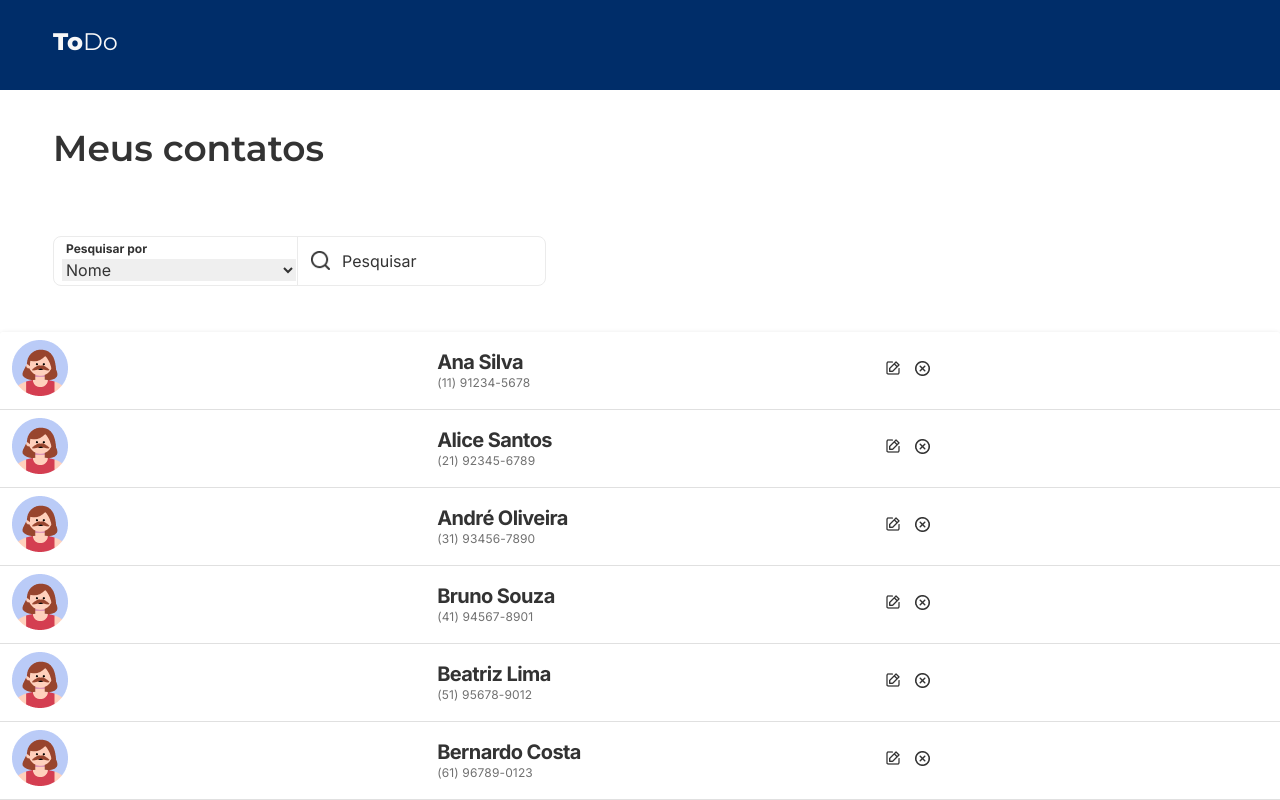
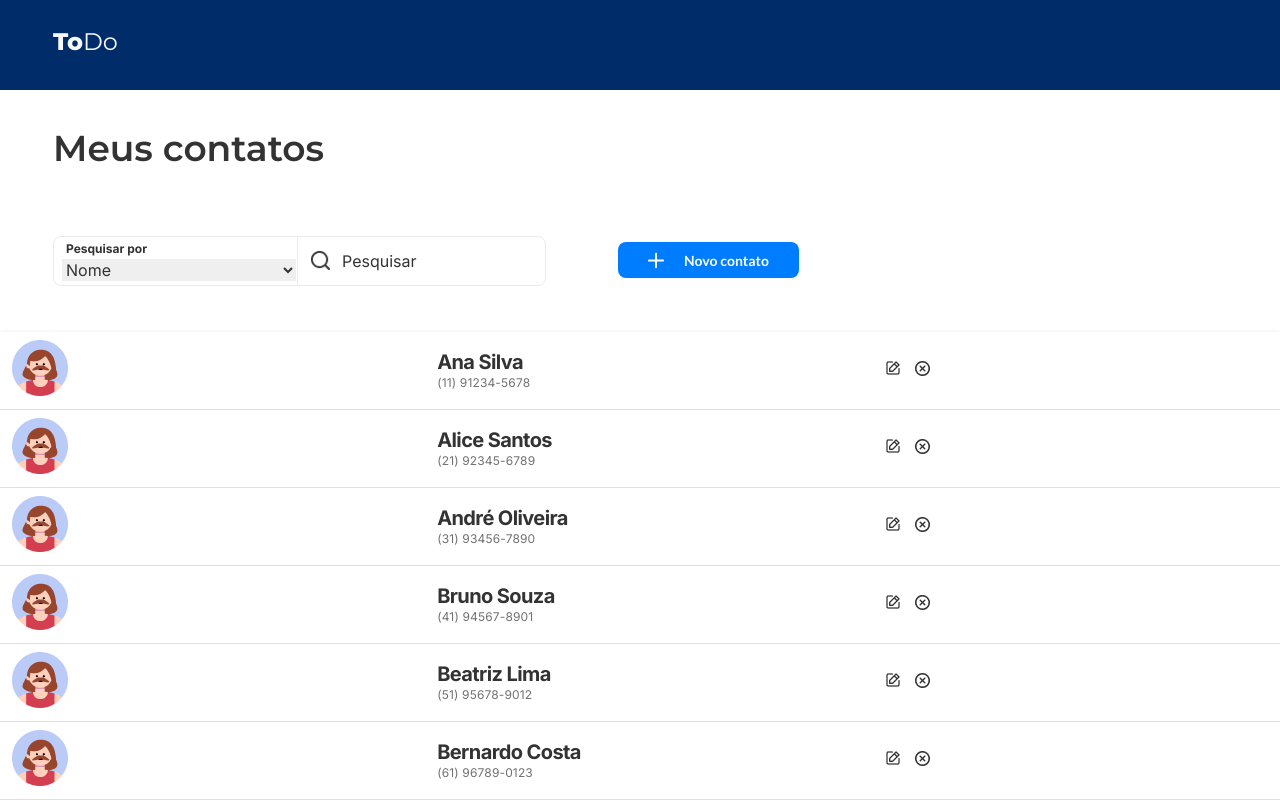
Before and after one commit to fernando-r-costa/contacts, a React (Create React App) app: page / in a window 1280 px wide. Shown: the top 800 px of the page. Built offline with nearby package versions, Linux system fonts and the light colour scheme; data requests are answered from the project's data file.

Commit message:
feat: implement button-new and new architecture

```diff
--- a/src/App.js
+++ b/src/App.js
@@ -1,5 +1,5 @@
-import Banner from "./Banner";
-import Table from "./Table";
+import Banner from "./Components/Banner";
+import Table from "./Components/Table";
 
 function App() {
   return (
--- /dev/null
+++ b/src/Components/Button/Button.css
@@ -0,0 +1,25 @@
+.search_button_new {
+    width: 181px;
+    height: 36px;
+    background-color: #007DFE;
+    border-radius: 8px;
+    border: none;
+    font-family: 'Lato', sans-serif;
+    font-weight: 700;
+    font-size: 14px;
+    cursor: pointer;
+    color: #FFF;
+    padding: 0;
+    margin: 6px 0 0 72px;
+    display: inline-flex;
+    justify-content: center;
+    align-items: center;
+}
+
+.search_button_new img {
+    margin-right: 20px;
+}
+
+button:hover {
+    opacity: 80%;
+}
--- /dev/null
+++ b/src/Components/Button/index.js
@@ -0,0 +1,13 @@
+import './Button.css';
+
+const Button = ({props}) => {
+    if (props === 'new') {
+        return (
+            <button className="search_button_new">
+                <img src='./plus.png' alt=''></img>
+                Novo contato
+            </button>)
+    }
+}
+
+export default Button
--- a/src/Search/Search.css
+++ b/src/Components/Search/Search.css
@@ -13,13 +13,13 @@
     border: transparent;
 }
 
-.options {
+.search_options {
     display: inline-flex;
     flex-direction: column;
     width: 242px;
 }
 
-.options label {
+.search_options label {
     color: #333;
     font-size: 12px;
     font-family: 'Inter', sans-serif;
@@ -28,7 +28,7 @@
     margin: 4px 0 0 12px;
 }
 
-.options select {
+.search_options select {
     color: #333;
     font-size: 16px;
     font-family: 'Inter', sans-serif;
@@ -37,7 +37,7 @@
     outline: transparent;
 }
 
-.field {
+.search_text {
     display: flex;
     width: 248px;
     height: 48px;
@@ -47,13 +47,13 @@
     outline: transparent;
 }
 
-.field img {
+.search_text img {
     width: 20px;
     height: 20px;
     margin-top: 5px;
 }
 
-.field input {
+.search_text input {
     width: 190px;
     margin-left: 10px;
     color: #333;
@@ -63,7 +63,7 @@
     outline: transparent;
 }
 
-.field input::placeholder {
+.search_text input::placeholder {
     color: #333;
     font-size: 16px;
     font-family: 'Inter', sans-serif;
--- a/src/Search/index.js
+++ b/src/Components/Search/index.js
@@ -3,15 +3,15 @@ import './Search.css';
 const Search = () => {
     return (
         <div className='search'>
-            <div className='options'>
+            <div className='search_options'>
                 <label>Pesquisar por</label>
                 <select name='options'>
                     <option value={"Nome"}>Nome</option>
                     <option value={"Telefone"}>Telefone</option>
                 </select>
             </div>
-            <div className='field'>
-                <img src='./vector.png' alt=''></img>
+            <div className='search_text'>
+                <img src='./search.png' alt=''></img>
                 <input type='search' placeholder='Pesquisar'></input>
             </div>
         </div>
--- a/src/Table/Table.css
+++ b/src/Components/Table/Table.css
@@ -28,3 +28,7 @@
     margin-left: 14px;
     cursor: pointer;
 }
+
+.table section {
+    display: inline-flex
+}
--- a/src/Table/index.js
+++ b/src/Components/Table/index.js
@@ -1,8 +1,9 @@
 import './Table.css';
-import API from '../Services/api.js';
+import API from '../../Services/api.js';
 import { useState, useEffect, useMemo } from 'react';
 import { MaterialReactTable } from 'material-react-table';
 import Search from '../Search';
+import Button from '../Button';
 
 const Table = () => {
 
@@ -58,7 +59,13 @@ const Table = () => {
         <div className='table'>
             <h2>Meus contatos</h2>
 
-            <Search/>
+            <section>
+                <Search />
+
+                <Button
+                props='new'
+                />
+            </section>
 
             <MaterialReactTable
                 columns={columns}
--- a/src/index.css
+++ b/src/index.css
@@ -1,4 +1,4 @@
-@import url('https://fonts.googleapis.com/css2?family=Inter:wght@400;700&family=Montserrat:wght@400;600;800&display=swap');
+@import url('https://fonts.googleapis.com/css2?family=Inter:wght@400;700&family=Lato:wght@700&family=Montserrat:wght@400;600;800&display=swap');
 
 body {
   margin: 0;
```
Also changed, not shown: public/plus.png (added), public/search.png (renamed from public/vector.png), src/Components/Banner/Banner.css (renamed from src/Banner/Banner.css), src/Components/Banner/index.js (renamed from src/Banner/index.js).
